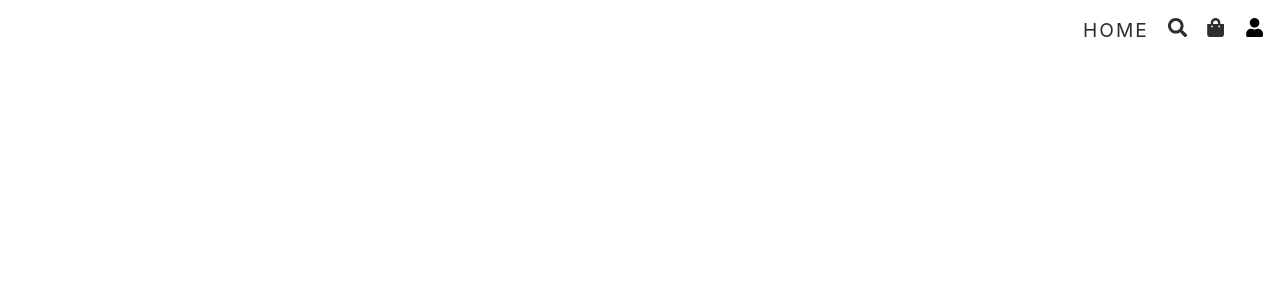
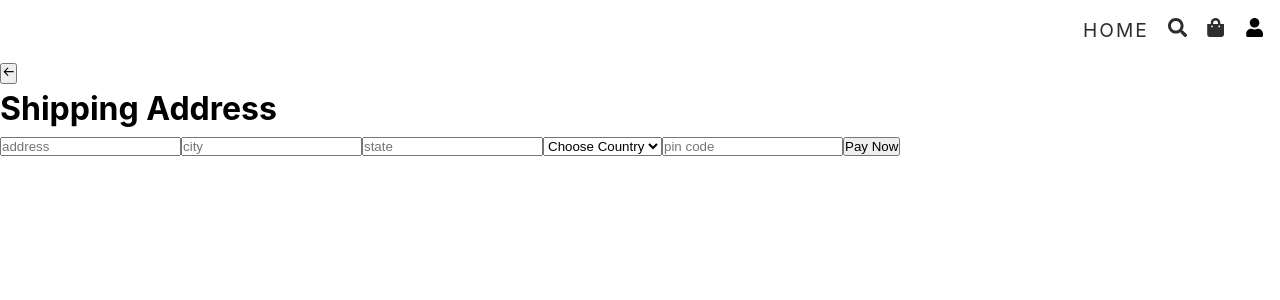
Before and after one commit to eng-Iqbal-hassan/ecommerce-frontend, a React (Vite) app in the folder ecommerce-frontend/: page /shipping in a window 1280 px wide. Before the commit this address had no page. Shown: the top 300 px of the page. Built offline with nearby package versions, Linux system fonts and the light colour scheme.

Commit message:
shipping ui is completed

```diff
--- a/ecommerce-frontend/src/App.tsx
+++ b/ecommerce-frontend/src/App.tsx
@@ -6,6 +6,7 @@ import Header from "./components/Header";
 const Home = lazy(() => import("./pages/Home"));
 const Search = lazy(() => import("./pages/Search"));
 const Cart = lazy(() => import("./pages/Cart"));
+const   Shipping = lazy(() => import("./pages/Shipping"));
 
 // Admin Routes Importing
 const Dashboard = lazy(() => import("./pages/admin/dashboard"));
@@ -37,6 +38,11 @@ const App = () => {
           <Route path="/" element={<Home />} />
           <Route path="/search" element={<Search />} />
           <Route path="/cart" element={<Cart />} />
+
+          {/* LoggedIn Routes  */}
+          <Route>
+            <Route path="/shipping" element={<Shipping />} />
+          </Route>
 
 
           {/* Admin Routes  */}
--- /dev/null
+++ b/ecommerce-frontend/src/pages/Shipping.tsx
@@ -0,0 +1,71 @@
+import { useState, type ChangeEvent } from "react"
+import { BiArrowBack } from "react-icons/bi";
+
+const Shipping = () => {
+
+const [shippingInfo, setShippingInfo] = useState({
+    address: "",
+    city: "",
+    state: "",
+    country: "",
+    pinCode: ""
+})
+
+const changeHandler = (e: ChangeEvent<HTMLInputElement | HTMLSelectElement>) => {
+    setShippingInfo(prev=>({...prev, [e.target.name] : e.target.value}))
+};
+
+  return (
+
+    <div className="shipping">
+      <button><BiArrowBack /></button>
+      <form>
+        <h1>Shipping Address</h1>
+        <input
+            required
+            type="text"
+            name="address"
+            placeholder="address"
+            value={shippingInfo.address}
+            onChange={changeHandler}
+        />
+        <input
+            required
+            type="text"
+            name="city"
+            placeholder="city"
+            value={shippingInfo.city}
+            onChange={changeHandler}
+        />
+        <input
+            required
+            type="text"
+            name="state"
+            placeholder="state"
+            value={shippingInfo.state}
+            onChange={changeHandler}
+        />
+        <select
+            required
+            name="country"
+            value={shippingInfo.country}
+            onChange={changeHandler}
+        >
+            <option value="">Choose Country</option>
+            <option value="USA">USA</option>
+        </select>
+        <input
+            required
+            type="number"
+            name="pinCode"
+            placeholder="pin code"
+            value={shippingInfo.state}
+            onChange={changeHandler}
+        />
+        <button type="submit">Pay Now</button>
+      </form>
+    </div>
+  )
+}
+
+export default Shipping
```
